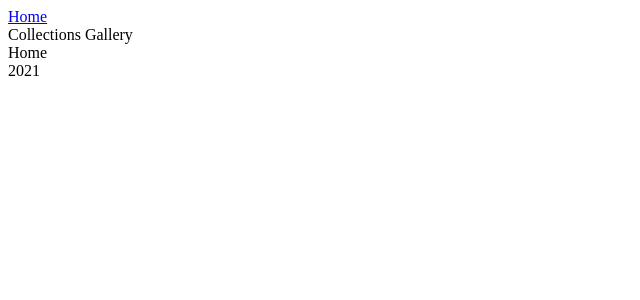
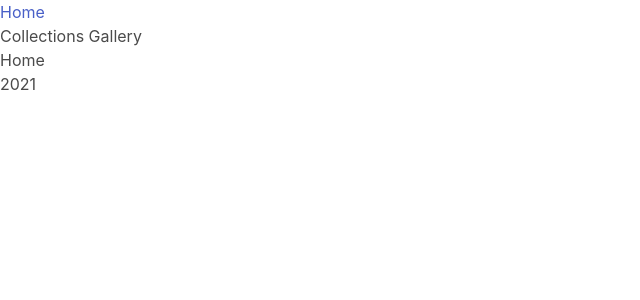
Before and after one commit to netherlink117/collections-gallery, a Vue app: page /#/ in a window 1280 px wide. Shown: the top 300 px of the page, without its empty margins (0-640 px from the left). Built offline with nearby package versions, Linux system fonts and the light colour scheme; what vuexios would draw is missing.

Commit message:
Add sass file for future bulma customization

```diff
--- /dev/null
+++ b/src/assets/styles.sass
@@ -0,0 +1 @@
+@import '~/node_modules/bulma/bulma.sass'
--- a/src/main.js
+++ b/src/main.js
@@ -5,4 +5,5 @@ import router from "./router";
 import store from "./store";
 import axios from "./http";
 
+require("@/assets/styles.sass");
 createApp(App).use(axios).use(store).use(router).mount("body");
```
